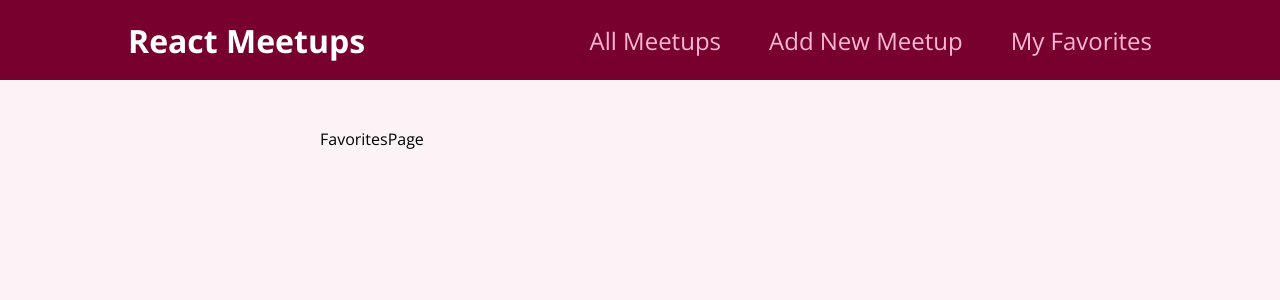
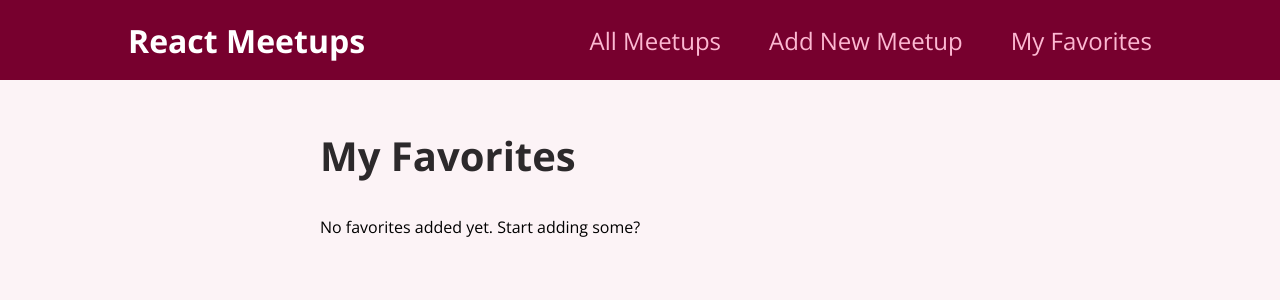
Before and after one commit to keremduran/react-meetup, a React (Create React App) app: page /favorites in a window 1280 px wide. Shown: the top 300 px of the page. Built offline with nearby package versions, Linux system fonts and the light colour scheme.

Commit message:
favorites page

```diff
--- a/src/pages/Favorites.js
+++ b/src/pages/Favorites.js
@@ -1,4 +1,24 @@
+import { useContext } from "react";
+
+import FavoritesContext from "../store/favorites-context";
+import MeetupList from "../components/meetups/MeetupList";
+
 function FavoritesPage() {
-  return <div>FavoritesPage</div>;
+  const favoritesCtx = useContext(FavoritesContext);
+
+  let content;
+
+  if (favoritesCtx.totalFavorites === 0) {
+    content = <p>No favorites added yet. Start adding some?</p>;
+  } else {
+    content = <MeetupList meetups={favoritesCtx.favorites} />;
+  }
+
+  return (
+    <section>
+      <h1>My Favorites</h1>
+      {content}
+    </section>
+  );
 }
 export default FavoritesPage;
```
